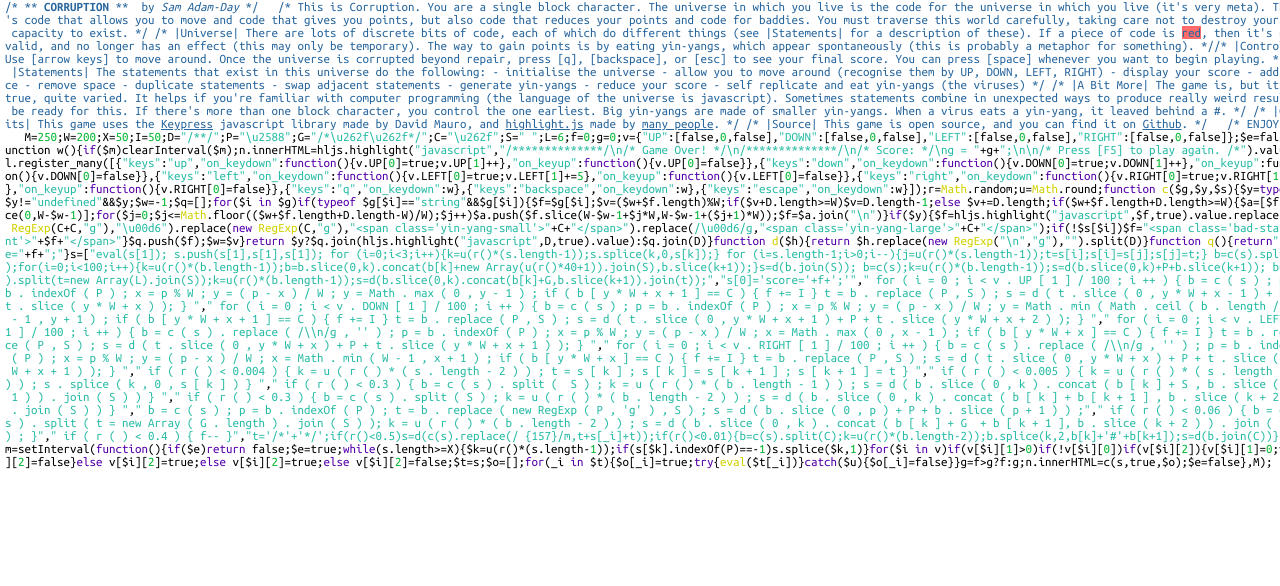
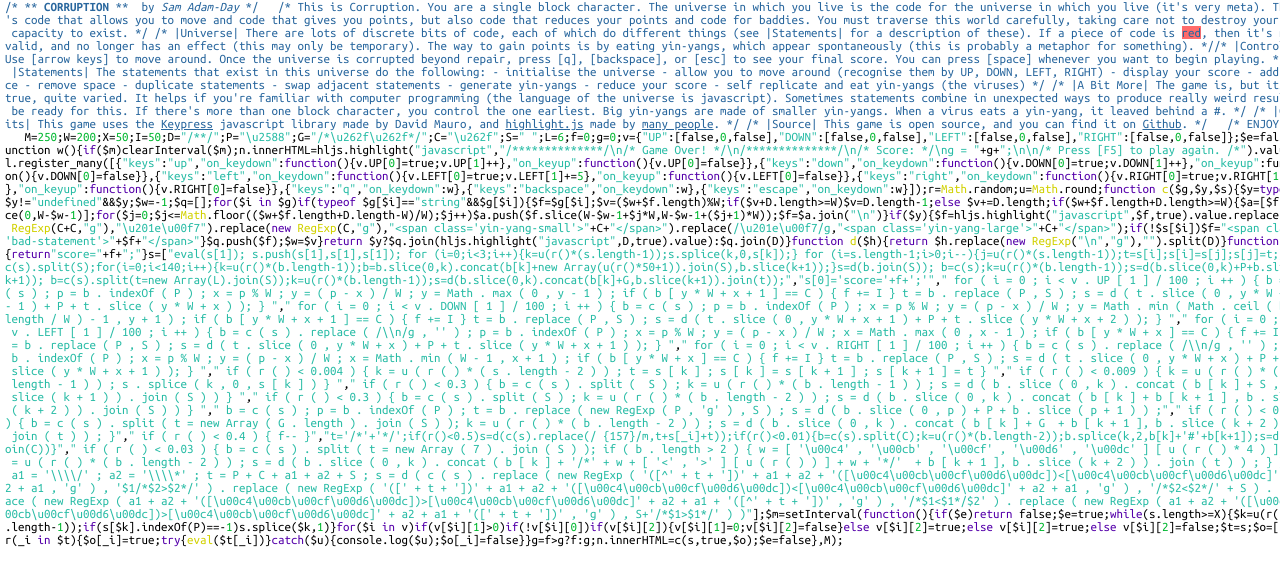
Before and after one commit to SamAdamDay/corruption, a plain HTML site: page index.html in a window 1280 px wide. Shown: the top 586 px of the page. Drawn offline with Linux system fonts and the light colour scheme.

Commit message:
Added umlaut-monsters

```diff
--- a/index.html
+++ b/index.html
@@ -34,25 +34,31 @@ on(){v.DOWN[<span class="hljs-number">0</span>]=<span class="hljs-literal">false
 },<span class="hljs-string">"on_keyup"</span>:<span class="hljs-function"><span class="hljs-keyword">function</span><span class="hljs-params">()</span>{</span>v.RIGHT[<span class="hljs-number">0</span>]=<span class="hljs-literal">false</span>}},{<span class="hljs-string">"keys"</span>:<span class="hljs-string">"q"</span>,<span class="hljs-string">"on_keydown"</span>:w},{<span class="hljs-string">"keys"</span>:<span class="hljs-string">"backspace"</span>,<span class="hljs-string">"on_keydown"</span>:w},{<span class="hljs-string">"keys"</span>:<span class="hljs-string">"escape"</span>,<span class="hljs-string">"on_keydown"</span>:w}]);r=<span class="hljs-built_in">Math</span>.random;u=<span class="hljs-built_in">Math</span>.round;<span class="hljs-function"><span class="hljs-keyword">function</span> <span class="hljs-title">c</span><span class="hljs-params">($g,$y,$s)</span>{</span>$y=<span class="hljs-keyword">typeof</span>
 $y!=<span class="hljs-string">"undefined"</span>&amp;&amp;$y;$w=-<span class="hljs-number">1</span>;$q=[];<span class="hljs-keyword">for</span>($i <span class="hljs-keyword">in</span> $g)<span class="hljs-keyword">if</span>(<span class="hljs-keyword">typeof</span> $g[$i]==<span class="hljs-string">"string"</span>&amp;&amp;$g[$i]){$f=$g[$i];$v=($w+$f.length)%W;<span class="hljs-keyword">if</span>($v+D.length&gt;=W)$v=D.length-<span class="hljs-number">1</span>;<span class="hljs-keyword">else</span> $v+=D.length;<span class="hljs-keyword">if</span>($w+$f.length+D.length&gt;=W){$a=[$f.sli
 ce(<span class="hljs-number">0</span>,W-$w-<span class="hljs-number">1</span>)];<span class="hljs-keyword">for</span>($j=<span class="hljs-number">0</span>;$j&lt;=<span class="hljs-built_in">Math</span>.floor(($w+$f.length+D.length-W)/W);$j++)$a.push($f.slice(W-$w-<span class="hljs-number">1</span>+$j*W,W-$w-<span class="hljs-number">1</span>+($j+<span class="hljs-number">1</span>)*W));$f=$a.join(<span class="hljs-string">"\n"</span>)}<span class="hljs-keyword">if</span>($y){$f=hljs.highlight(<span class="hljs-string">"javascript"</span>,$f,<span class="hljs-literal">true</span>).value.replace(<span class="hljs-keyword">new</span>
- <span class="hljs-built_in">RegExp</span>(C+C,<span class="hljs-string">"g"</span>),<span class="hljs-string">"\u00d6"</span>).replace(<span class="hljs-keyword">new</span> <span class="hljs-built_in">RegExp</span>(C,<span class="hljs-string">"g"</span>),<span class="hljs-string">"&lt;span class='yin-yang-small'&gt;"</span>+C+<span class="hljs-string">"&lt;/span&gt;"</span>).replace(<span class="hljs-regexp">/\u00d6/g</span>,<span class="hljs-string">"&lt;span class='yin-yang-large'&gt;"</span>+C+<span class="hljs-string">"&lt;/span&gt;"</span>);<span class="hljs-keyword">if</span>(!$s[$i])$f=<span class="hljs-string">"&lt;span class='bad-stateme
-nt'&gt;"</span>+$f+<span class="hljs-string">"&lt;/span&gt;"</span>}$q.push($f);$w=$v}<span class="hljs-keyword">return</span> $y?$q.join(hljs.highlight(<span class="hljs-string">"javascript"</span>,D,<span class="hljs-literal">true</span>).value):$q.join(D)}<span class="hljs-function"><span class="hljs-keyword">function</span> <span class="hljs-title">d</span><span class="hljs-params">($h)</span>{</span><span class="hljs-keyword">return</span> $h.replace(<span class="hljs-keyword">new</span> <span class="hljs-built_in">RegExp</span>(<span class="hljs-string">"\n"</span>,<span class="hljs-string">"g"</span>),<span class="hljs-string">""</span>).split(D)}<span class="hljs-function"><span class="hljs-keyword">function</span> <span class="hljs-title">q</span><span class="hljs-params">()</span>{</span><span class="hljs-keyword">return</span><span class="hljs-string">"scor
-e="</span>+f+<span class="hljs-string">";"</span>}s=[<span class="hljs-string">"eval(s[1]); s.push(s[1],s[1],s[1]); for (i=0;i&lt;3;i++){k=u(r()*(s.length-1));s.splice(k,0,s[k]);} for (i=s.length-1;i&gt;0;i--){j=u(r()*(s.length-1));t=s[i];s[i]=s[j];s[j]=t;} b=c(s).split(S
-);for(i=0;i&lt;100;i++){k=u(r()*(b.length-1));b=b.slice(0,k).concat(b[k]+new Array(u(r()*40+1)).join(S),b.slice(k+1));}s=d(b.join(S)); b=c(s);k=u(r()*(b.length-1));s=d(b.slice(0,k)+P+b.slice(k+1)); b=c(s
-).split(t=new Array(L).join(S));k=u(r()*(b.length-1));s=d(b.slice(0,k).concat(b[k]+G,b.slice(k+1)).join(t));"</span>,<span class="hljs-string">"s[0]='score='+f+';'"</span>,<span class="hljs-string">" for ( i = 0 ; i &lt; v . UP [ 1 ] / 100 ; i ++ ) { b = c ( s ) ; p =
-b . indexOf ( P ) ; x = p % W ; y = ( p - x ) / W ; y = Math . max ( 0 , y - 1 ) ; if ( b [ y * W + x + 1 ] == C ) { f += I } t = b . replace ( P , S ) ; s = d ( t . slice ( 0 , y * W + x - 1 ) + P +
-t . slice ( y * W + x ) ); } "</span>,<span class="hljs-string">" for ( i = 0 ; i &lt; v . DOWN [ 1 ] / 100 ; i ++ ) { b = c ( s ) ; p = b . indexOf ( P ) ; x = p % W ; y = ( p - x ) / W ; y = Math . min ( Math . ceil ( b . length / W )
- - 1 , y + 1 ) ; if ( b [ y * W + x + 1 ] == C ) { f += I } t = b . replace ( P , S ) ; s = d ( t . slice ( 0 , y * W + x + 1 ) + P + t . slice ( y * W + x + 2 ) ); } "</span>,<span class="hljs-string">" for ( i = 0 ; i &lt; v . LEFT [
-1 ] / 100 ; i ++ ) { b = c ( s ) . replace ( /\\n/g , '' ) ; p = b . indexOf ( P ) ; x = p % W ; y = ( p - x ) / W ; x = Math . max ( 0 , x - 1 ) ; if ( b [ y * W + x ] == C ) { f += I } t = b . repla
-ce ( P , S ) ; s = d ( t . slice ( 0 , y * W + x ) + P + t . slice ( y * W + x + 1 ) ); } "</span>,<span class="hljs-string">" for ( i = 0 ; i &lt; v . RIGHT [ 1 ] / 100 ; i ++ ) { b = c ( s ) . replace ( /\\n/g , '' ) ; p = b . indexOf
- ( P ) ; x = p % W ; y = ( p - x ) / W ; x = Math . min ( W - 1 , x + 1 ) ; if ( b [ y * W + x ] == C ) { f += I } t = b . replace ( P , S ) ; s = d ( t . slice ( 0 , y * W + x ) + P + t . slice ( y *
- W + x + 1 ) ); } "</span>,<span class="hljs-string">" if ( r ( ) &lt; 0.004 ) { k = u ( r ( ) * ( s . length - 2 ) ) ; t = s [ k ] ; s [ k ] = s [ k + 1 ] ; s [ k + 1 ] = t } "</span>,<span class="hljs-string">" if ( r ( ) &lt; 0.005 ) { k = u ( r ( ) * ( s . length - 1
-) ) ; s . splice ( k , 0 , s [ k ] ) } "</span>,<span class="hljs-string">" if ( r ( ) &lt; 0.3 ) { b = c ( s ) . split (  S ) ; k = u ( r ( ) * ( b . length - 1 ) ) ; s = d ( b . slice ( 0 , k ) . concat ( b [ k ] + S , b . slice ( k +
- 1 ) ) . join ( S ) ) } "</span>,<span class="hljs-string">" if ( r ( ) &lt; 0.3 ) { b = c ( s ) . split ( S ) ; k = u ( r ( ) * ( b . length - 2 ) ) ; s = d ( b . slice ( 0 , k ) . concat ( b [ k ] + b [ k + 1 ] , b . slice ( k + 2 ) )
- . join ( S ) ) } "</span>,<span class="hljs-string">" b = c ( s ) ; p = b . indexOf ( P ) ; t = b . replace ( new RegExp ( P , 'g' ) , S ) ; s = d ( b . slice ( 0 , p ) + P + b . slice ( p + 1 ) ) ;"</span>,<span class="hljs-string">" if ( r ( ) &lt; 0.06 ) { b = c (
-s ) . split ( t = new Array ( G . length ) . join ( S ) ); k = u ( r ( ) * ( b . length - 2 ) ) ; s = d ( b . slice ( 0 , k ) . concat ( b [ k ] + G  + b [ k + 1 ], b . slice ( k + 2 ) ) . join ( t )
-) ; }"</span>,<span class="hljs-string">" if ( r ( ) &lt; 0.4 ) { f-- }"</span>,<span class="hljs-string">"t='/*'+'*/';if(r()&lt;0.5)s=d(c(s).replace(/ {157}/m,t+s[_i]+t));if(r()&lt;0.01){b=c(s).split(C);k=u(r()*(b.length-2));b.splice(k,2,b[k]+'#'+b[k+1]);s=d(b.join(C))}"</span>];$
-m=setInterval(<span class="hljs-function"><span class="hljs-keyword">function</span><span class="hljs-params">()</span>{</span><span class="hljs-keyword">if</span>($e)<span class="hljs-keyword">return</span> <span class="hljs-literal">false</span>;$e=<span class="hljs-literal">true</span>;<span class="hljs-keyword">while</span>(s.length&gt;=X){$k=u(r()*(s.length-<span class="hljs-number">1</span>));<span class="hljs-keyword">if</span>(s[$k].indexOf(P)==-<span class="hljs-number">1</span>)s.splice($k,<span class="hljs-number">1</span>)}<span class="hljs-keyword">for</span>($i <span class="hljs-keyword">in</span> v)<span class="hljs-keyword">if</span>(v[$i][<span class="hljs-number">1</span>]&gt;<span class="hljs-number">0</span>)<span class="hljs-keyword">if</span>(!v[$i][<span class="hljs-number">0</span>])<span class="hljs-keyword">if</span>(v[$i][<span class="hljs-number">2</span>]){v[$i][<span class="hljs-number">1</span>]=<span class="hljs-number">0</span>;v[$i
-][<span class="hljs-number">2</span>]=<span class="hljs-literal">false</span>}<span class="hljs-keyword">else</span> v[$i][<span class="hljs-number">2</span>]=<span class="hljs-literal">true</span>;<span class="hljs-keyword">else</span> v[$i][<span class="hljs-number">2</span>]=<span class="hljs-literal">true</span>;<span class="hljs-keyword">else</span> v[$i][<span class="hljs-number">2</span>]=<span class="hljs-literal">false</span>;$t=s;$o=[];<span class="hljs-keyword">for</span>(_i <span class="hljs-keyword">in</span> $t){$o[_i]=<span class="hljs-literal">true</span>;<span class="hljs-keyword">try</span>{<span class="hljs-built_in">eval</span>($t[_i])}<span class="hljs-keyword">catch</span>($u){$o[_i]=<span class="hljs-literal">false</span>}}g=f&gt;g?f:g;n.innerHTML=c(s,<span class="hljs-literal">true</span>,$o);$e=<span class="hljs-literal">false</span>},M);
+ <span class="hljs-built_in">RegExp</span>(C+C,<span class="hljs-string">"g"</span>),<span class="hljs-string">"\u201e\u00f7"</span>).replace(<span class="hljs-keyword">new</span> <span class="hljs-built_in">RegExp</span>(C,<span class="hljs-string">"g"</span>),<span class="hljs-string">"&lt;span class='yin-yang-small'&gt;"</span>+C+<span class="hljs-string">"&lt;/span&gt;"</span>).replace(<span class="hljs-regexp">/\u201e\u00f7/g</span>,<span class="hljs-string">"&lt;span class='yin-yang-large'&gt;"</span>+C+<span class="hljs-string">"&lt;/span&gt;"</span>);<span class="hljs-keyword">if</span>(!$s[$i])$f=<span class="hljs-string">"&lt;span class=
+'bad-statement'&gt;"</span>+$f+<span class="hljs-string">"&lt;/span&gt;"</span>}$q.push($f);$w=$v}<span class="hljs-keyword">return</span> $y?$q.join(hljs.highlight(<span class="hljs-string">"javascript"</span>,D,<span class="hljs-literal">true</span>).value):$q.join(D)}<span class="hljs-function"><span class="hljs-keyword">function</span> <span class="hljs-title">d</span><span class="hljs-params">($h)</span>{</span><span class="hljs-keyword">return</span> $h.replace(<span class="hljs-keyword">new</span> <span class="hljs-built_in">RegExp</span>(<span class="hljs-string">"\n"</span>,<span class="hljs-string">"g"</span>),<span class="hljs-string">""</span>).split(D)}<span class="hljs-function"><span class="hljs-keyword">function</span> <span class="hljs-title">q</span><span class="hljs-params">()</span>
+{</span><span class="hljs-keyword">return</span><span class="hljs-string">"score="</span>+f+<span class="hljs-string">";"</span>}s=[<span class="hljs-string">"eval(s[1]); s.push(s[1],s[1],s[1]); for (i=0;i&lt;3;i++){k=u(r()*(s.length-1));s.splice(k,0,s[k]);} for (i=s.length-1;i&gt;0;i--){j=u(r()*(s.length-1));t=s[i];s[i]=s[j];s[j]=t;} b=
+c(s).split(S);for(i=0;i&lt;140;i++){k=u(r()*(b.length-1));b=b.slice(0,k).concat(b[k]+new Array(u(r()*50+1)).join(S),b.slice(k+1));}s=d(b.join(S)); b=c(s);k=u(r()*(b.length-1));s=d(b.slice(0,k)+P+b.slice(
+k+1)); b=c(s).split(t=new Array(L).join(S));k=u(r()*(b.length-1));s=d(b.slice(0,k).concat(b[k]+G,b.slice(k+1)).join(t));"</span>,<span class="hljs-string">"s[0]='score='+f+';'"</span>,<span class="hljs-string">" for ( i = 0 ; i &lt; v . UP [ 1 ] / 100 ; i ++ ) { b = c
+( s ) ; p = b . indexOf ( P ) ; x = p % W ; y = ( p - x ) / W ; y = Math . max ( 0 , y - 1 ) ; if ( b [ y * W + x + 1 ] == C ) { f += I } t = b . replace ( P , S ) ; s = d ( t . slice ( 0 , y * W + x
+- 1 ) + P + t . slice ( y * W + x ) ); } "</span>,<span class="hljs-string">" for ( i = 0 ; i &lt; v . DOWN [ 1 ] / 100 ; i ++ ) { b = c ( s ) ; p = b . indexOf ( P ) ; x = p % W ; y = ( p - x ) / W ; y = Math . min ( Math . ceil ( b .
+length / W ) - 1 , y + 1 ) ; if ( b [ y * W + x + 1 ] == C ) { f += I } t = b . replace ( P , S ) ; s = d ( t . slice ( 0 , y * W + x + 1 ) + P + t . slice ( y * W + x + 2 ) ); } "</span>,<span class="hljs-string">" for ( i = 0 ; i &lt;
+ v . LEFT [ 1 ] / 100 ; i ++ ) { b = c ( s ) . replace ( /\\n/g , '' ) ; p = b . indexOf ( P ) ; x = p % W ; y = ( p - x ) / W ; x = Math . max ( 0 , x - 1 ) ; if ( b [ y * W + x ] == C ) { f += I } t
+ = b . replace ( P , S ) ; s = d ( t . slice ( 0 , y * W + x ) + P + t . slice ( y * W + x + 1 ) ); } "</span>,<span class="hljs-string">" for ( i = 0 ; i &lt; v . RIGHT [ 1 ] / 100 ; i ++ ) { b = c ( s ) . replace ( /\\n/g , '' ) ; p =
+ b . indexOf ( P ) ; x = p % W ; y = ( p - x ) / W ; x = Math . min ( W - 1 , x + 1 ) ; if ( b [ y * W + x ] == C ) { f += I } t = b . replace ( P , S ) ; s = d ( t . slice ( 0 , y * W + x ) + P + t .
+ slice ( y * W + x + 1 ) ); } "</span>,<span class="hljs-string">" if ( r ( ) &lt; 0.004 ) { k = u ( r ( ) * ( s . length - 2 ) ) ; t = s [ k ] ; s [ k ] = s [ k + 1 ] ; s [ k + 1 ] = t } "</span>,<span class="hljs-string">" if ( r ( ) &lt; 0.009 ) { k = u ( r ( ) * ( s .
+ length - 1 ) ) ; s . splice ( k , 0 , s [ k ] ) } "</span>,<span class="hljs-string">" if ( r ( ) &lt; 0.3 ) { b = c ( s ) . split (  S ) ; k = u ( r ( ) * ( b . length - 1 ) ) ; s = d ( b . slice ( 0 , k ) . concat ( b [ k ] + S , b .
+ slice ( k + 1 ) ) . join ( S ) ) } "</span>,<span class="hljs-string">" if ( r ( ) &lt; 0.3 ) { b = c ( s ) . split ( S ) ; k = u ( r ( ) * ( b . length - 2 ) ) ; s = d ( b . slice ( 0 , k ) . concat ( b [ k ] + b [ k + 1 ] , b . slice
+ ( k + 2 ) ) . join ( S ) ) } "</span>,<span class="hljs-string">" b = c ( s ) ; p = b . indexOf ( P ) ; t = b . replace ( new RegExp ( P , 'g' ) , S ) ; s = d ( b . slice ( 0 , p ) + P + b . slice ( p + 1 ) ) ;"</span>,<span class="hljs-string">" if ( r ( ) &lt; 0.06
+) { b = c ( s ) . split ( t = new Array ( G . length ) . join ( S ) ); k = u ( r ( ) * ( b . length - 2 ) ) ; s = d ( b . slice ( 0 , k ) . concat ( b [ k ] + G  + b [ k + 1 ], b . slice ( k + 2 ) ) .
+ join ( t ) ) ; }"</span>,<span class="hljs-string">" if ( r ( ) &lt; 0.4 ) { f-- }"</span>,<span class="hljs-string">"t='/*'+'*/';if(r()&lt;0.5)s=d(c(s).replace(/ {157}/m,t+s[_i]+t));if(r()&lt;0.01){b=c(s).split(C);k=u(r()*(b.length-2));b.splice(k,2,b[k]+'#'+b[k+1]);s=d(b.j
+oin(C))}"</span>,<span class="hljs-string">" if ( r ( ) &lt; 0.03 ) { b = c ( s ) . split ( t = new Array ( 7 ) . join ( S ) ); if ( b . length &gt; 2 ) { w = [ '\u00c4' , '\u00cb' , '\u00cf' , '\u00d6' , '\u00dc' ] [ u ( r ( ) * 4 ) ] ; k
+ = u ( r ( ) * ( b . length - 2 ) ) ; s = d ( b . slice ( 0 , k ) . concat ( b [ k ] + '/*' + w + [ '&lt;' , '&gt;' ] [ u ( r ( ) ) ] + w + '*/'  + b [ k + 1 ], b . slice ( k + 2 ) ) . join ( t ) ) ; } }"</span>,<span class="hljs-string">"
+ a1 = '\\\\/' ; a2 = '\\\\*' ; t = P + C + a1 + a2 + S ; s = d ( c ( s ) . replace ( new RegExp ( '([^' + t + '])' + a1 + a2 + '([\u00c4\u00cb\u00cf\u00d6\u00dc])&lt;[\u00c4\u00cb\u00cf\u00d6\u00dc]' + a
+2 + a1 , 'g' ) , '$1/*$2&gt;$2*/' ) . replace ( new RegExp ( '([' + t + '])' + a1 + a2 + '([\u00c4\u00cb\u00cf\u00d6\u00dc])&lt;[\u00c4\u00cb\u00cf\u00d6\u00dc]' + a2 + a1 , 'g' ) , '/*$2&lt;$2*/' + S ) . repl
+ace ( new RegExp ( a1 + a2 + '([\u00c4\u00cb\u00cf\u00d6\u00dc])&gt;[\u00c4\u00cb\u00cf\u00d6\u00dc]' + a2 + a1 + '([^' + t + '])' , 'g' ) , '/*$1&lt;$1*/$2' ) . replace ( new RegExp ( a1 + a2 + '([\u00c4\u
+00cb\u00cf\u00d6\u00dc])&gt;[\u00c4\u00cb\u00cf\u00d6\u00dc]' + a2 + a1 + '([' + t + '])' , 'g' ) , S+'/*$1&gt;$1*/' ) )"</span>];$m=setInterval(<span class="hljs-function"><span class="hljs-keyword">function</span><span class="hljs-params">()</span>{</span><span class="hljs-keyword">if</span>($e)<span class="hljs-keyword">return</span> <span class="hljs-literal">false</span>;$e=<span class="hljs-literal">true</span>;<span class="hljs-keyword">while</span>(s.length&gt;=X){$k=u(r()*(s
+.length-<span class="hljs-number">1</span>));<span class="hljs-keyword">if</span>(s[$k].indexOf(P)==-<span class="hljs-number">1</span>)s.splice($k,<span class="hljs-number">1</span>)}<span class="hljs-keyword">for</span>($i <span class="hljs-keyword">in</span> v)<span class="hljs-keyword">if</span>(v[$i][<span class="hljs-number">1</span>]&gt;<span class="hljs-number">0</span>)<span class="hljs-keyword">if</span>(!v[$i][<span class="hljs-number">0</span>])<span class="hljs-keyword">if</span>(v[$i][<span class="hljs-number">2</span>]){v[$i][<span class="hljs-number">1</span>]=<span class="hljs-number">0</span>;v[$i][<span class="hljs-number">2</span>]=<span class="hljs-literal">false</span>}<span class="hljs-keyword">else</span> v[$i][<span class="hljs-number">2</span>]=<span class="hljs-literal">true</span>;<span class="hljs-keyword">else</span> v[$i][<span class="hljs-number">2</span>]=<span class="hljs-literal">true</span>;<span class="hljs-keyword">else</span> v[$i][<span class="hljs-number">2</span>]=<span class="hljs-literal">false</span>;$t=s;$o=[];fo
+r(_i <span class="hljs-keyword">in</span> $t){$o[_i]=<span class="hljs-literal">true</span>;<span class="hljs-keyword">try</span>{<span class="hljs-built_in">eval</span>($t[_i])}<span class="hljs-keyword">catch</span>($u){console.log($u);$o[_i]=<span class="hljs-literal">false</span>}}g=f&gt;g?f:g;n.innerHTML=c(s,<span class="hljs-literal">true</span>,$o);$e=<span class="hljs-literal">false</span>},M);
 </pre>
 
 </body>
--- a/parts/intro.js
+++ b/parts/intro.js
@@ -3,7 +3,7 @@
 /* This is Corruption. You are a single block character. The universe in which you live is the code for the universe in which you live (it's very meta). There's code that allows you to move and code that gives you points, but also code that reduces your points and code for baddies. You must traverse this world carefully, taking care not to destroy your own capacity to exist. */
 /* |Universe| There are lots of discrete bits of code, each of which do different things (see |Statements| for a description of these). If a piece of code is 〈span class="bad-statement"〉red〈/span〉, then it's not valid, and no longer has an effect (this may only be temporary). The way to gain points is by eating yin-yangs, which appear spontaneously (this is probably a metaphor for something). */
 /* |Controls| Use [arrow keys] to move around. Once the universe is corrupted beyond repair, press [q], [backspace], or [esc] to see your final score. You can press [space] whenever you want to begin playing. */
-/* |Statements| The statements that exist in this universe do the following: - initialise the universe - allow you to move around (recognise them by UP, DOWN, LEFT, RIGHT) - display your score - add space - remove space - duplicate statements - swap adjacent statements - generate yin-yangs - reduce your score - self replicate and eat yin-yangs (the viruses) */
+/* |Statements| The statements that exist in this universe do the following: - initialise the universe - allow you to move around (recognise them by UP, DOWN, LEFT, RIGHT) - display your score - add space - remove space - duplicate statements - swap adjacent statements - generate yin-yangs - reduce your score - self replicate and eat yin-yangs (the viruses) - spawn and move umlaut-monsters that eat yin-yangs, and also you */
 /* |A Bit More| The game is, but its natrue, quite varied. It helps if you're familiar with computer programming (the language of the universe is javascript). Sometimes statements combine in unexpected ways to produce really weird results; be ready for this. If there's more than one block character, you control the one earliest. Big yin-yangs are made of smaller yin-yangs. When a virus eats a yin-yang, it leaved behind a #. */
 /* |Credits| This game uses the 〈a href="http://dmauro.github.io/Keypress/"〉Keypress〈/a〉 javascript library made by David Mauro, and 〈a href="http://highlightjs.org/"〉highlight.js〈/a〉 made by 〈a href="https://github.com/isagalaev/highlight.js/blob/master/AUTHORS.en.txt"〉many people〈/a〉. */
 /* |Source| This game is open source, and you can find it on 〈a href="https://github.com/SparklePigBang/corruption"〉Github〈/a〉. */
```
Also changed, not shown: parts/uncompressed.js (+10 -25 lines).
